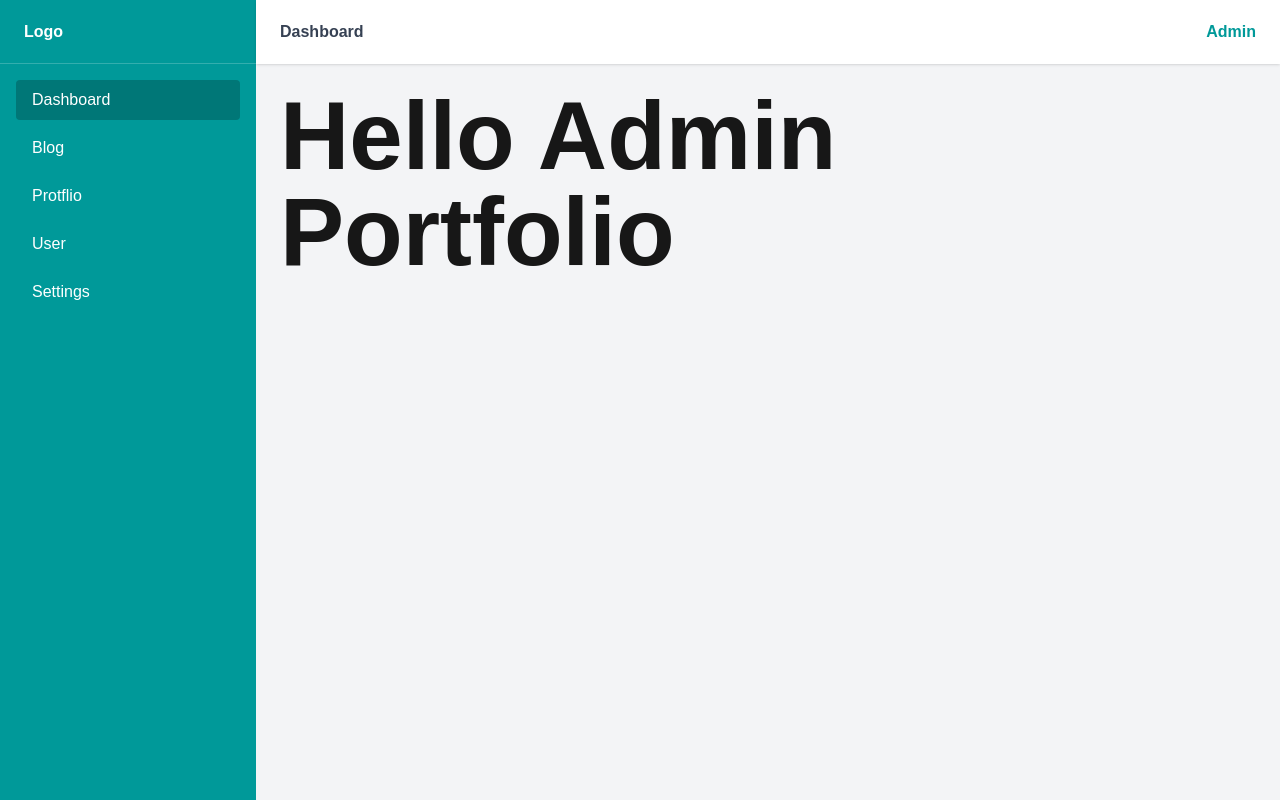
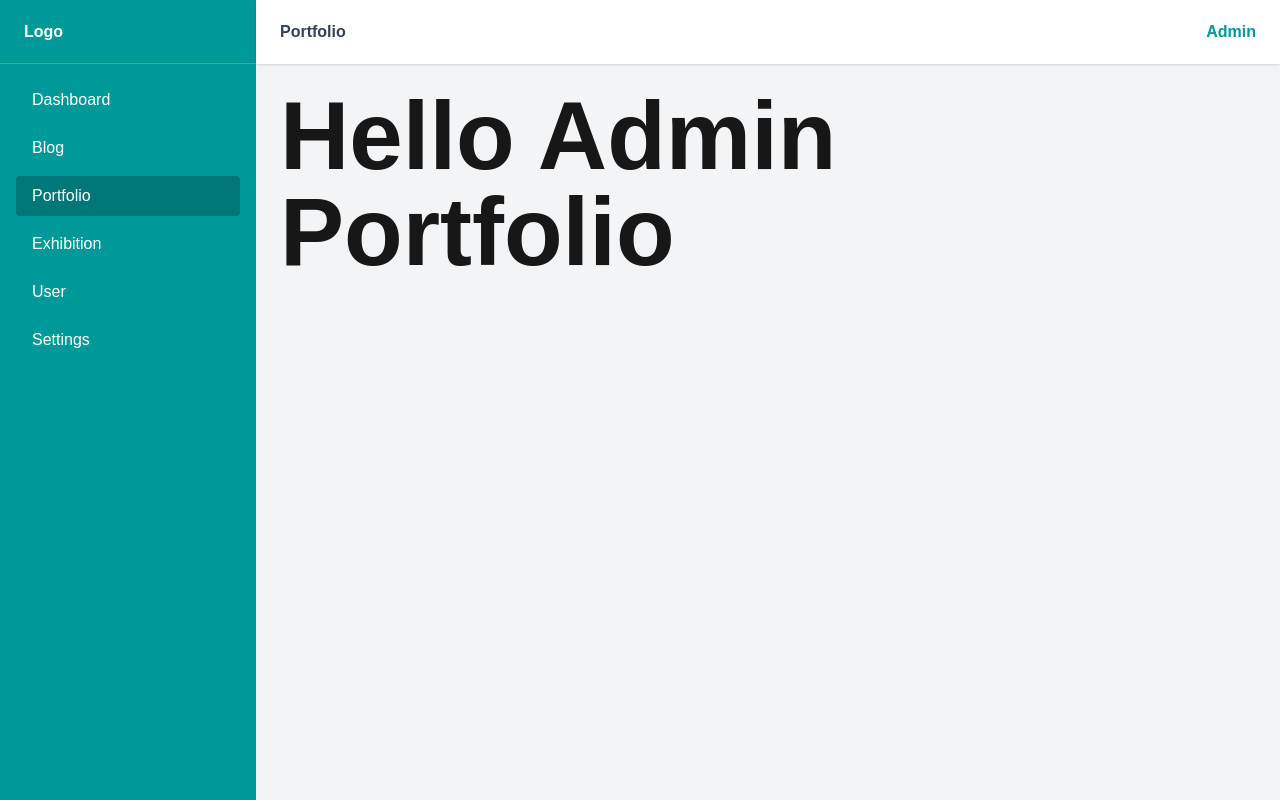
Before and after one commit to forhad1518/country-communication, a Next.js app: page /admin/portfolio in a window 1280 px wide. Built offline with nearby package versions, Linux system fonts and the light colour scheme.

Commit message:
fix layout and re create admin menu

```diff
--- a/app/(admin)/admin/layout.tsx
+++ b/app/(admin)/admin/layout.tsx
@@ -1,27 +1,31 @@
-"use client"
-import { useState } from "react";
-import "@/app/globals.css"
+"use client";
+
+import { usePathname } from "next/navigation";
 import Link from "next/link";
-export default function AdminLayout({ children }: Readonly<{ children: React.ReactNode }>) {
-    /* Controll Menu */
+import "@/app/globals.css";
+
+export default function AdminLayout({ children }: { children: React.ReactNode }) {
+
+    const pathname = usePathname();
+
     const controllMenu = [
-        { button: "Dashboard", link: "", logoLink: "" },
-        { button: "Blog", link: "", logoLink: "" },
-        { button: "Protflio", link: "", logoLink: "" },
-        { button: "User", link: "", logoLink: "" },
-        { button: "Settings", link: "", logoLink: "" }
+        { button: "Dashboard", link: "/admin" },
+        { button: "Blog", link: "/admin/blog" },
+        { button: "Portfolio", link: "/admin/portfolio" },
+        { button: "Exhibition", link: "/admin/exhibition" },
+        { button: "User", link: "/admin/users" },
+        { button: "Settings", link: "/admin/settings" }
     ];
 
-    /* Active Button */
-    const [isActive, SetIsActive] = useState("Dashboard");
-    // console.log(isActive);
+    const getTitle = () => {
+        const current = controllMenu.find(m => m.link === pathname);
+        return current?.button || "Dashboard";
+    };
 
     return (
-        <html lang="en">
-            <body>
         <div className="h-screen flex overflow-hidden bg-gray-100">
 
-                    {/* Sidebar (Desktop only) */}
+            {/* Sidebar */}
             <aside className="w-64 bg-primaryColor text-white hidden md:flex flex-col">
 
                 <div className="h-16 flex items-center px-6 font-bold border-b border-white/20">
@@ -30,13 +34,21 @@ export default function AdminLayout({ children }: Readonly<{ children: React.Rea
 
                 <nav className="flex-1 p-4 space-y-2">
 
-                            {
-                                controllMenu.map(menu => <Link href={menu.link || "#"} onClick={() => SetIsActive(menu.button)} key={menu.button} className={`block px-4 py-2 rounded hover:bg-primaryColor-hover ${isActive === menu.button ? "bg-primaryColor-hover" : ""}`}>
+                    {controllMenu.map(menu => (
+                        <Link
+                            key={menu.button}
+                            href={menu.link}
+                            className={`block px-4 py-2 rounded transition
+                                ${pathname === menu.link
+                                    ? "bg-primaryColor-hover"
+                                    : "hover:bg-primaryColor-hover"
+                                }`}
+                        >
                             {menu.button}
-                                </Link>)
-                            }
+                        </Link>
+                    ))}
+
                 </nav>
-
             </aside>
 
             {/* Main Area */}
@@ -46,7 +58,7 @@ export default function AdminLayout({ children }: Readonly<{ children: React.Rea
                 <header className="h-16 bg-white shadow flex items-center justify-between px-6">
 
                     <h1 className="font-semibold text-gray-700">
-                                {isActive}
+                        {getTitle()}
                     </h1>
 
                     <div className="text-primaryColor font-semibold">
@@ -55,27 +67,33 @@ export default function AdminLayout({ children }: Readonly<{ children: React.Rea
 
                 </header>
 
-                        {/* Content Scroll */}
+                {/* Content */}
                 <main className="flex-1 overflow-y-auto p-6 pb-20 md:pb-6">
                     {children}
                 </main>
 
             </div>
 
-                    {/* Bottom Menu (Mobile only) */}
-                    <div className="md:hidden fixed bottom-0 left-0 right-0 bg-white border-t flex justify-around py-2">
+            {/* Mobile Bottom Menu */}
+            <div className="md:hidden fixed bottom-0 left-0 right-0 bg-white border-t flex justify-around py-2 z-50">
 
-                        {
-                            controllMenu.map(menu => <button key={menu.button} className="flex flex-col items-center text-primaryColor">
-                                <span>🏠</span>
-                                <span className="text-xs">{menu.button}</span>
-                            </button>)
-                        }
+                {controllMenu.map(menu => (
+                    <Link
+                        key={menu.button}
+                        href={menu.link}
+                        className={`flex flex-col items-center text-xs
+                            ${pathname === menu.link
+                                ? "text-primaryColor"
+                                : "text-gray-500"
+                            }`}
+                    >
+                        <span>⬤</span>
+                        <span>{menu.button}</span>
+                    </Link>
+                ))}
 
             </div>
 
         </div>
-            </body>
-        </html>
     );
 }
--- a/app/(main)/layout.tsx
+++ b/app/(main)/layout.tsx
@@ -1,42 +1,13 @@
+import Navbar from "@/components/Navbar";
+import Footer from "@/components/sections/home/Footer";
+import { div } from "framer-motion/client";
 
-import type { Metadata } from "next";
-import { Roboto } from "next/font/google";
-
-import "@/app/globals.css";
-import TopBar from "@/components/TopBar";
-import Footer from "@/components/sections/home/Footer";
-import Navbar from "@/components/Navbar";
-
-const roboto = Roboto({
-  subsets: ["latin"],
-  weight: ["400", "500"],
-  variable: "--font-roboto"
-})
-
-export const metadata: Metadata = {
-  title: "Country Communication",
-  description: "Bangladeshi Best Event Management Company",
-};
-
-export default function RootLayout({
-  children,
-}: Readonly<{
-  children: React.ReactNode;
-}>) {
-  return (
-    <html lang="en">
-      <head>
-        <script src="https://kit.fontawesome.com/6a3dc81c54.js" crossOrigin="anonymous"></script>
-      </head>
-      <body
-        className={`${roboto.variable} antialiased`}
-      >
-        {/* Nav Bar */}
-        <Navbar />
-        {children}
-        {/* Footer */}
-        <Footer />
-      </body>
-    </html>
-  );
+export default function fublicLayout({ children }: { children: React.ReactNode }) {
+    return (
+        <>
+            <Navbar />
+            {children}
+            <Footer />
+        </>
+    );
 }
--- a/app/api/exhibition/route.js
+++ b/app/api/exhibition/route.js
@@ -1,3 +1,4 @@
+"use server"
 import connectDB from "../../../config/connectDB";
 import { createExhibition } from "../../../repositories/exhibition.repo";
 import { successResponse, errorResponse } from "../../../utils/response";
--- /dev/null
+++ b/app/layout.tsx
@@ -0,0 +1,38 @@
+
+import type { Metadata } from "next";
+import { Roboto } from "next/font/google";
+
+import "@/app/globals.css";
+import TopBar from "@/components/TopBar";
+import Footer from "@/components/sections/home/Footer";
+import Navbar from "@/components/Navbar";
+
+const roboto = Roboto({
+  subsets: ["latin"],
+  weight: ["400", "500"],
+  variable: "--font-roboto"
+})
+
+export const metadata: Metadata = {
+  title: "Country Communication",
+  description: "Bangladeshi Best Event Management Company",
+};
+
+export default function RootLayout({
+  children,
+}: Readonly<{
+  children: React.ReactNode;
+}>) {
+  return (
+    <html lang="en">
+      <head>
+        <script src="https://kit.fontawesome.com/6a3dc81c54.js" crossOrigin="anonymous"></script>
+      </head>
+      <body
+        className={`${roboto.variable} antialiased`}
+      >
+        {children}
+      </body>
+    </html>
+  );
+}
--- a/models/addmenu.js
+++ b/models/addmenu.js
@@ -1,8 +1,8 @@
 import mongoose from "mongoose";
 
 const addmenuSchema = new mongoose.Schema({
-    menuName: { type: String, required: true },
+    menuName: { type: String, required: true , unique: true},
     menuLogo: { type: String, required: true }
 });
 
-export default mongoose.Schema.Menu || mongoose.model("Menu", addmenuSchema);
+export default mongoose.models.Menu || mongoose.model("Menu", addmenuSchema);
--- /dev/null
+++ b/next.config.js
@@ -0,0 +1,3 @@
+module.exports = {
+    allowedDevOrigins: ['172.25.202.146',"192.168.0.105"],
+}
```
Lines whose indentation alone changed are shown as unchanged.
